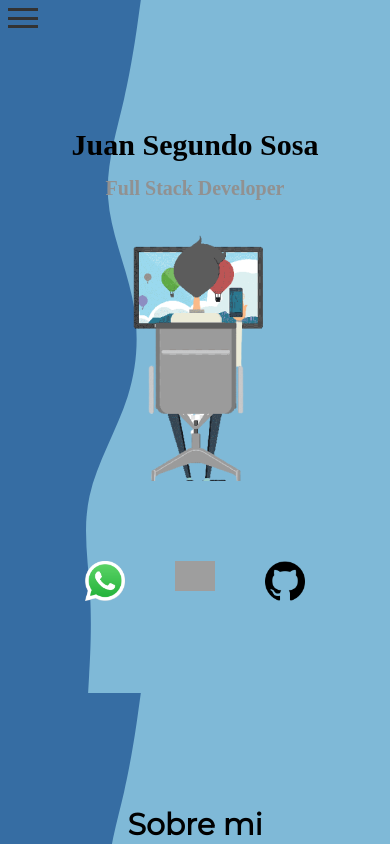
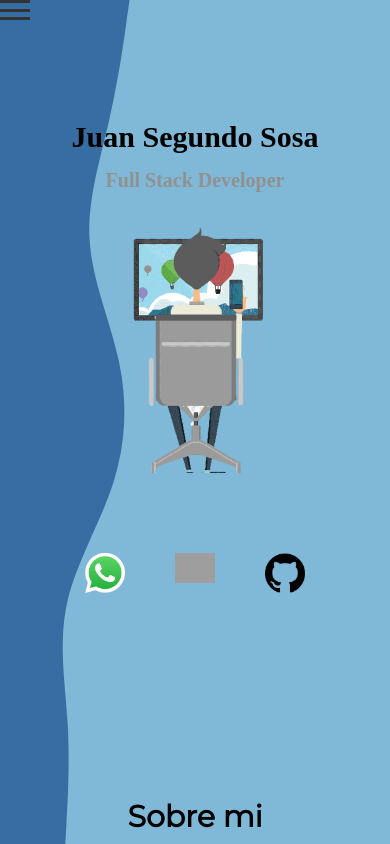
Before and after one commit to Juanse1998/Portfolio, a React (Create React App) app: page / in a window 390 px wide. Shown: the top 844 px of the page. Built offline with nearby package versions, Linux system fonts and the light colour scheme; grey boxes are pictures that could not be loaded.

Commit message:
add abckground responsive

```diff
--- a/src/index.css
+++ b/src/index.css
@@ -33,12 +33,15 @@ html {
   margin: 0 auto;
 }
 
-@media only screen and (max-width: 1000px) {
-  /* body {
-    align-self:center;
-    align-items: center;
-    display: flex;
-    justify-content: center;
-    width: auto !important;
-  } */
+@media only screen and (max-width: 800px) {
+
+
+  body {
+    margin: 0;
+    padding: 0%;
+    background: url("background.svg") no-repeat center center fixed;
+    background-size: cover;
+    height: 100vh;
+    background-repeat: no-repeat;
+  }
 }
```
